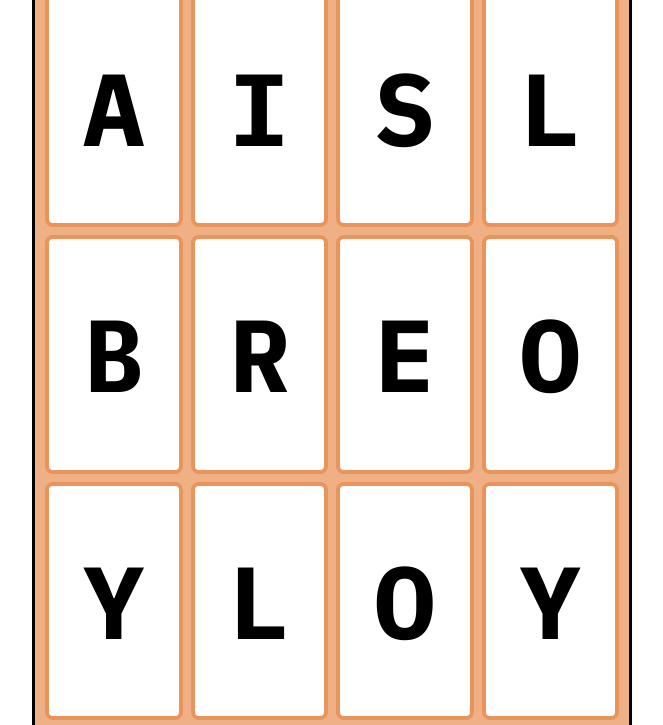
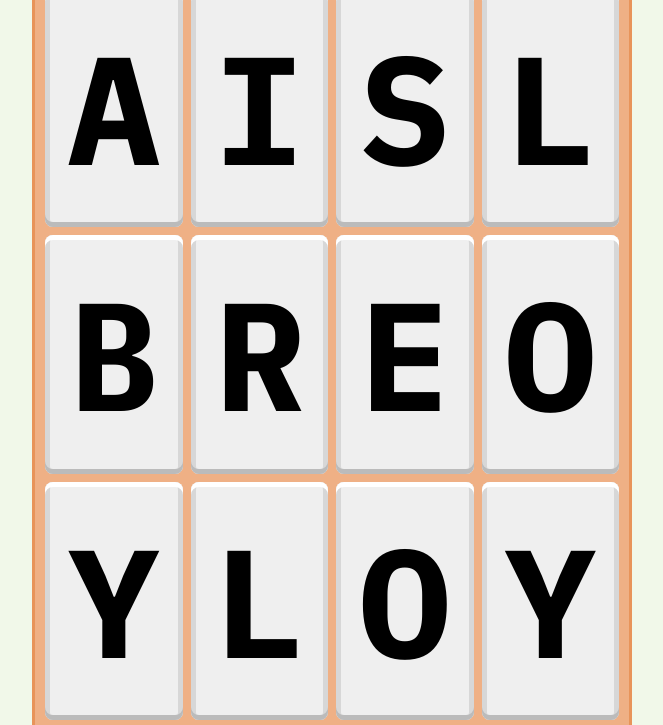
Before and after one commit to remy/bins, a plain HTML site: page twilight-violet-5EA/index.html in a window 1280 px wide. Both pictures are taken after a click on the button "Start". Shown: the top 725 px of the page, without its empty margins (308-971 px from the left). Drawn offline with Linux system fonts and the light colour scheme.

Commit message:
🏗 jsbin release

```diff
--- a/twilight-violet-5EA/index.html
+++ b/twilight-violet-5EA/index.html
@@ -26,12 +26,12 @@ body {
   flex: 1;
 }
 
-body[data-game-state="running"] {
-  background: green;
+body.game-running {
+  background: #F1F8E9;
 }
 
-body[data-game-state="over"] {
-  background: red;
+body.game-over {
+  background: rgb(244, 67, 54);
 }
 
 #game-status {
@@ -40,7 +40,7 @@ body[data-game-state="over"] {
 }
 
 button {
-  background: #00aeff;
+  background: rgb(33, 150, 243);
   color: white;
   border: 0;
   border-radius: 2px;
@@ -50,19 +50,18 @@ button {
 }
 
 #grid {
-  border: 3px solid black;
+  border: 3px solid rgb(232, 148, 90);
   border-radius: 3px;
   display: grid;
   grid-template-columns: 1fr 1fr 1fr 1fr;
-  grid-template-rows: auto;
-  grid-column-gap: 8px;
-  grid-row-gap: 8px;
+  grid-template-rows: 1fr 1fr 1fr 1fr;
+  grid-gap: 8px;
 
   justify-content: center;
   align-items: center;
-/*   grid-auto-flow: row; */
   padding: 10px;
   max-width: 600px;
+/*   max-height: 500px; */
   margin: 0 auto;
   background: #efb085;
 }
@@ -70,11 +69,13 @@ button {
 #grid div {
   background: white;
   text-align: center;
-  font-size: 8vw;
-  line-height: 18vw;
-  border: 4px solid #e8945a;
+  font-size: 12vw;
+  line-height: calc(18vw + 8px);
+/*   border: 4px solid transparent; */
   border-radius: 8px;
   font-weight: bold;
+  box-shadow: inset 0 5px white, inset 0 -5px #bbb, inset 5px 0 #d7d7d7, inset -5px 0 #d7d7d7;
+  background: #efefef;
 }
 </style>
 </head>
@@ -85,7 +86,9 @@ button {
     </button>
   </div>
 	<div id="grid"></div>
-<!--boot js--><script id="jsbin-javascript" defer>let currentDice = null;
+<!--boot js--><script id="jsbin-javascript" defer>const body = document.body;
+
+let currentDice = null;
 let grid = null;
 const length = 4 * 4;
 const dice = [
@@ -128,6 +131,7 @@ function init() {
   const root = document.querySelector('#grid');
 
   root.innerHTML = letters.map(l => `<div>${l}</div>`).join('');
+  body.className = 'game-running';
 }
 
 document.querySelector('button').onclick = () => {
```
